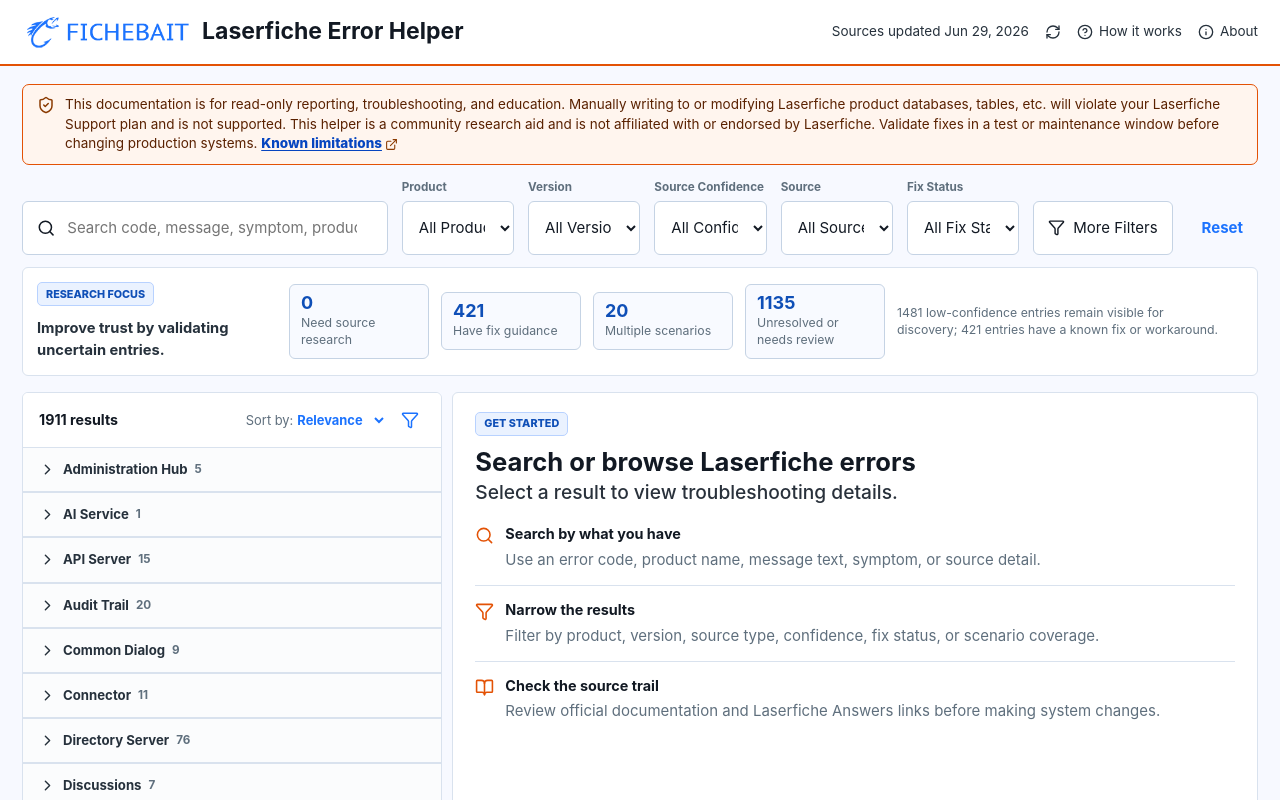
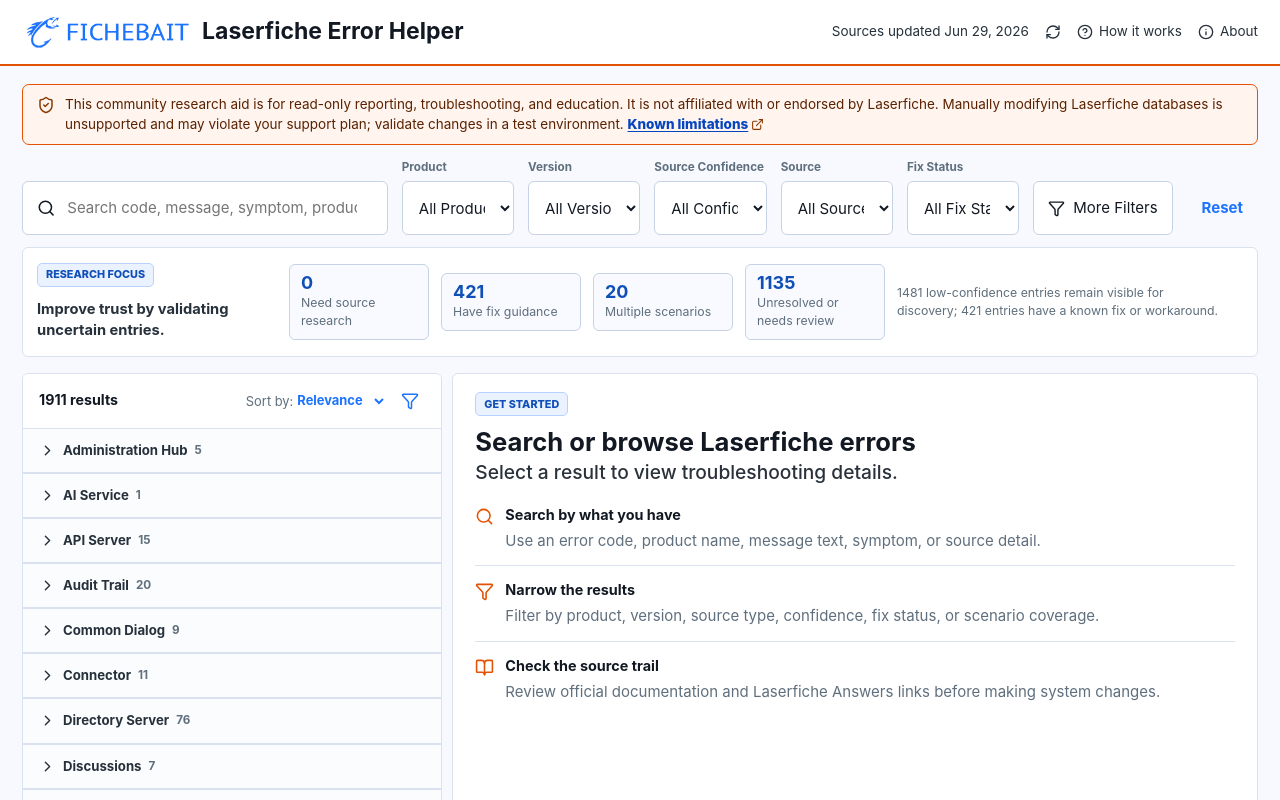
Before and after one commit to SilhouetteBS/LaserficheErrorHelper, a React (Vite) app: page / in a window 1280 px wide. Shown: the top 800 px of the page. Built offline with nearby package versions, Linux system fonts and the light colour scheme.

Commit message:
Update helper warning copy

```diff
--- a/src/main.jsx
+++ b/src/main.jsx
@@ -680,10 +680,9 @@
         <section className="notice helper-warning" aria-label="Important helper notice">
           <ShieldCheck aria-hidden="true" size={18} />
           <p>
-            This documentation is for read-only reporting, troubleshooting, and education. Manually writing to or
-            modifying Laserfiche product databases, tables, etc. will violate your Laserfiche Support plan and is
-            not supported. This helper is a community research aid and is not affiliated with or endorsed by
-            Laserfiche. Validate fixes in a test or maintenance window before changing production systems.{" "}
+            This community research aid is for read-only reporting, troubleshooting, and education. It is not
+            affiliated with or endorsed by Laserfiche. Manually modifying Laserfiche databases is unsupported and
+            may violate your support plan; validate changes in a test environment.{" "}
             <a href="https://github.com/SilhouetteBS/LaserficheErrorHelper/blob/main/docs/known-limitations.md" rel="noreferrer" target="_blank">
               Known limitations
               <ExternalLink aria-hidden="true" size={13} />
```
